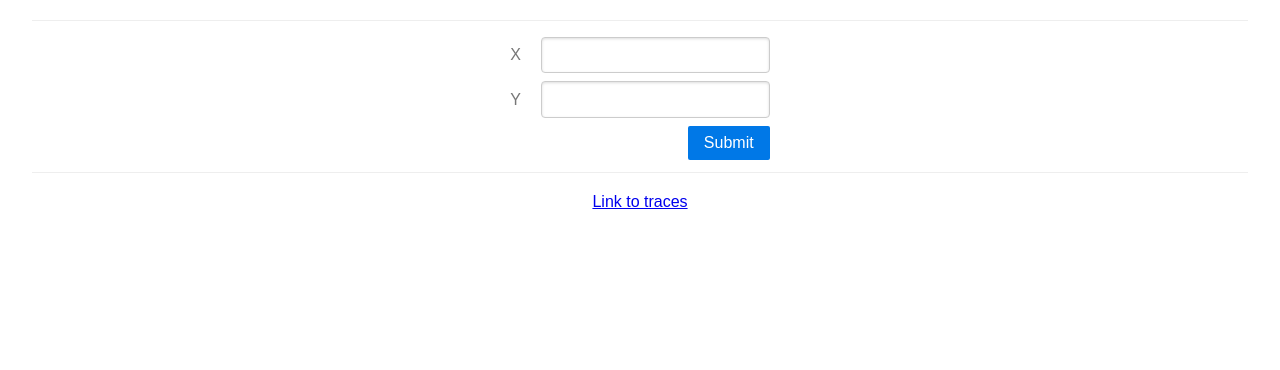
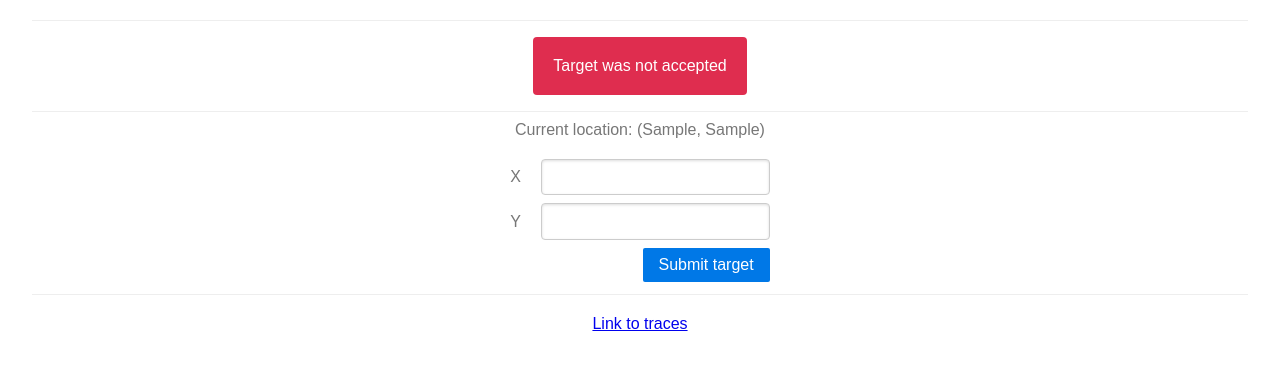
Before and after one commit to Crawiot/Crawiot, a Flask app: template backend/templates/index.html in a window 1280 px wide. Shown: the part 117-487 px from the top of the page. Run offline with Flask 2, Linux system fonts and the light colour scheme; the template is opened without the code that fills it: most values are stand-ins (such as "Sample title", 1, 10 or a date in 2020); some libraries are stand-ins or nearby versions.

Commit message:
Index page fixes

```diff
--- a/backend/app.py
+++ b/backend/app.py
@@ -1,4 +1,5 @@
 from flask import Flask, render_template, Response, request
+
 from strategic import handle_post_target
 import car_api
 
@@ -7,7 +8,7 @@
 
 @app.route('/')
 def index():
-    return render_template('index.html')
+    return index_page(None)
 
 
 @app.route('/api/target', methods=['POST'])
@@ -19,7 +20,12 @@
         return Response("Invalid body", status=400)
 
     success = handle_post_target(x, y)
-    return render_template('index.html', success=success)
+    return index_page(success=success)
+
+
+def index_page(success):
+    current_location = car_api.get_location()
+    return render_template('index.html', success=success, current_location=current_location)
 
 
 @app.route('/api/traces')
--- a/backend/templates/index.html
+++ b/backend/templates/index.html
@@ -13,7 +13,7 @@
     <h2>Control panel</h2>
 </header>
 <div class="content">
-    {% if success is defined %}
+    {% if success != None %}
         <section class="content-section">
             <div id="statusMessage" class="message {{ 'success' if success else 'error' }}">
                 {% if success %}
@@ -26,6 +26,7 @@
     {% endif %}
     <section class="content-section">
         <form action="/api/target" class="pure-form" method="post">
+            <div class="current_location">Current location: ({{ current_location.x }}, {{ current_location.y }})</div>
             <fieldset class="controls-wrapper">
                 <div class="pure-control-group">
                     <label for="X">X</label>
@@ -37,7 +38,7 @@
                 </div>
                 <div class="pure-control-group">
                     <button type="submit" class="pure-button pure-button-primary">
-                        Submit
+                        Submit target
                     </button>
                 </div>
             </fieldset>
@@ -116,6 +117,11 @@
         margin: 0 1em 0 0;
     }
 
+    .current_location {
+        text-align: center;
+        padding-top: .35em;
+    }
+
     @media only screen and (max-width: 480px) {
         .message {
             width: 70%;
```
